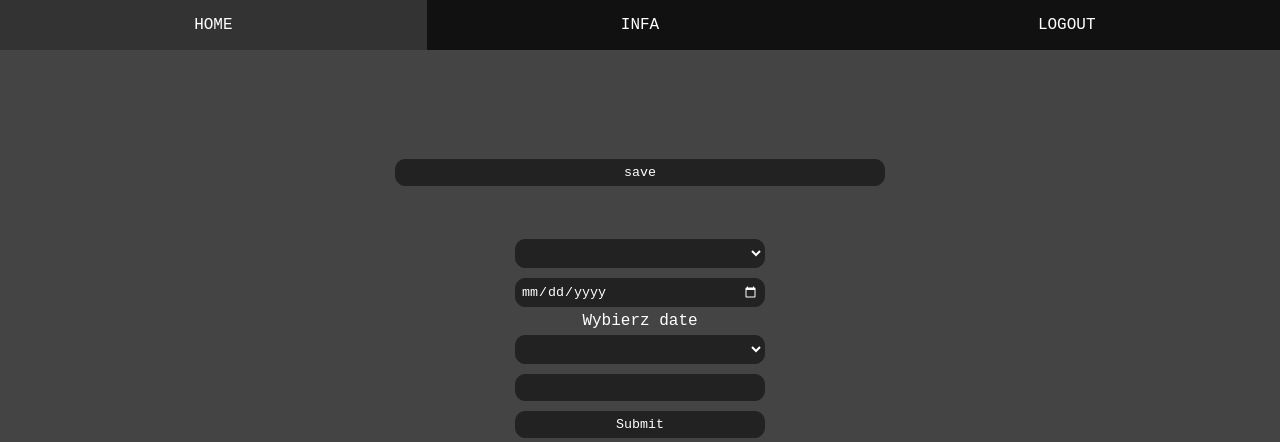
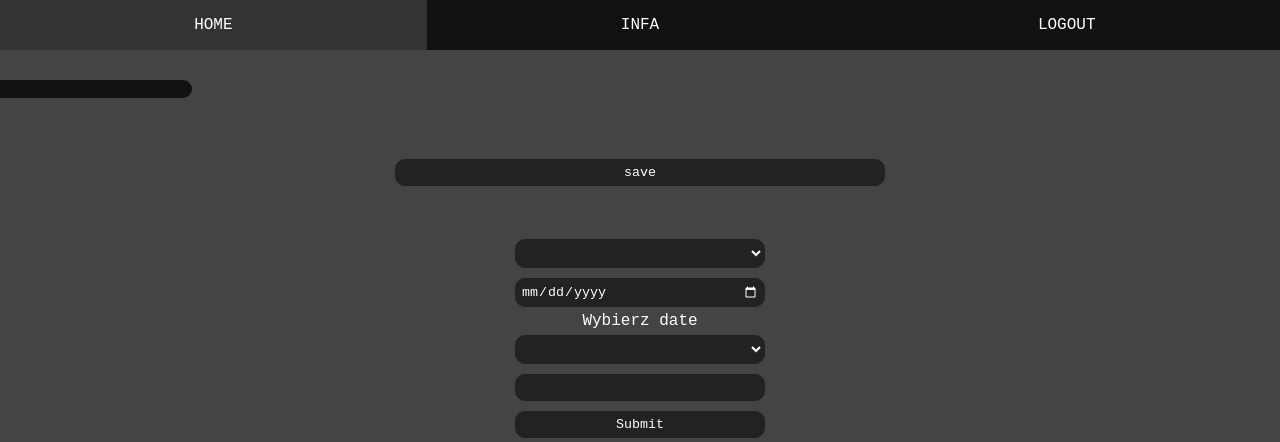
Before and after one commit to UselessBoy1/bot_rewrite, a Flask app: template app/templates/admin.html in a window 1280 px wide. Shown: the top 442 px of the page. Run offline with Flask 2, Linux system fonts and the light colour scheme; the template is opened without the code that fills it: most values are stand-ins (such as "Sample title", 1, 10 or a date in 2020); lists and menus that the app fills with data are empty; parts of the project's set-up code (start-up, migrations or seed data) failed here and were passed over.

Commit message:
updated menuBar

```diff
--- a/app/static/css/style.css
+++ b/app/static/css/style.css
@@ -47,7 +47,7 @@ a {
 
 .article {
     margin-left: 20%;
-    margin-right: 20%;
+    margin-right: 10%;
     text-align: left;
     padding: 10px;
     margin-top: 5em;
@@ -168,11 +168,12 @@ form{
 
 .menuBar {
     position: fixed;
-    left: 1%;
+    left: 0%;
     top: 10%;
     width: 15%;
-    background-color: #222;
-    border-radius: 10px;
+    background-color: #111;
+    border-top-right-radius: 10px;
+    border-bottom-right-radius: 10px;
 }
 
 @media (orientation: portrait){
--- a/app/static/js/admin.js
+++ b/app/static/js/admin.js
@@ -1,4 +1,5 @@
 var article = document.querySelector('.article');
+var menuBar = document.querySelector('.menuBar');
 var is_saving = false;
 var save_btn  = document.querySelector('#save');
 
@@ -306,6 +307,14 @@ function createHeaderAfter(txt, element){
 }
 
 function createHeader(txt) {
+    let link = document.createElement('a');
+    link.href = `#${txt.replaceAll(' ', '')}`;
+    link.innerHTML = txt;
+    link.className = 'menuBarBtn';
+    menuBar.appendChild(link);
+    menuBar.appendChild(document.createElement('br'));
+    menuBar.appendChild(document.createElement('br'));
+
     let parent_div = createParentDiv();
 
     let header_elem = document.createElement('h1');
@@ -314,6 +323,7 @@ function createHeader(txt) {
     header_elem.style.borderRadius = '10px';
     header_elem.innerHTML = txt;
     header_elem.contentEditable = true;
+    header_elem.id = `${txt.replaceAll(' ', '')}`;
     header_elem.addEventListener('keydown', onKeyDown);
 
     parent_div.appendChild(header_elem);
--- a/app/static/js/infa.js
+++ b/app/static/js/infa.js
@@ -62,6 +62,7 @@ function createHeader(txt) {
     let header_elem = document.createElement('h1');
     header_elem.innerHTML = urlify(txt);
     header_elem.id = `${txt.replaceAll(' ', '')}`;
+    article.appendChild(document.createElement('hr'));
     article.appendChild(header_elem);
 }
 
--- a/app/templates/admin.html
+++ b/app/templates/admin.html
@@ -18,7 +18,11 @@
         <a href="infa" class="navBtn">INFA</a>
         <a href="logout" class="navBtn">LOGOUT</a>
     </div>
+        <div class="menuBar">
+            <br>
+        </div>
     <div class="admin-div">
+
         <div class="article">
 
         </div>
```
